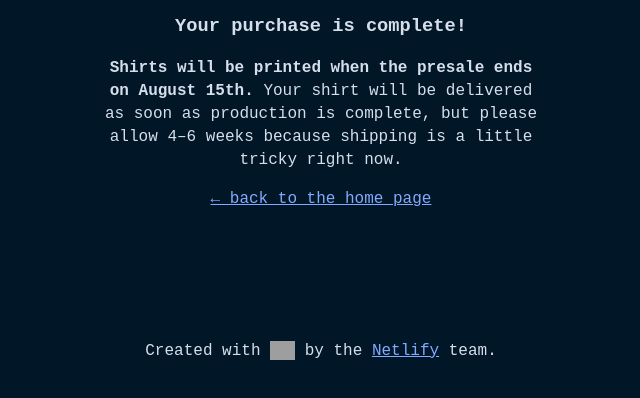
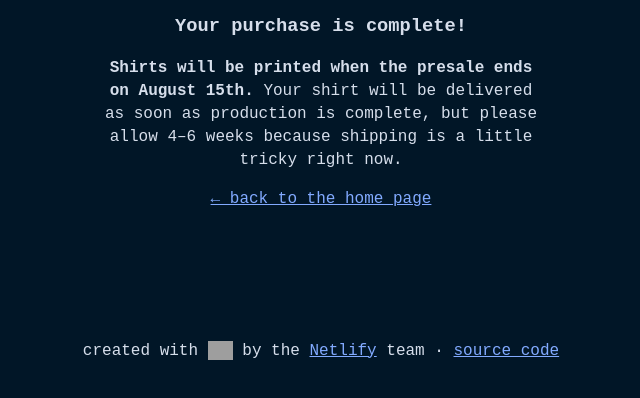
Before and after one commit to jlengstorf/night-owl-swag, a website: page purchased/index.html in a window 1280 px wide. Shown: the part 126-524 px from the top of the page, without its empty margins (319-959 px from the left). Drawn offline with Linux system fonts and the light colour scheme; grey boxes are pictures that could not be loaded.

Commit message:
feat: add link to source code

```diff
--- a/purchased/index.html
+++ b/purchased/index.html
@@ -90,7 +90,7 @@
 
     <footer>
       <p>
-        Created with
+        created with
         <img
           src="https://res.cloudinary.com/jlengstorf/image/upload/f_auto,q_auto/v1596146333/netlify/netliheart.png"
           alt="love"
@@ -100,7 +100,8 @@
           href="https://www.netlify.com/?utm_source=night-owl&utm_medium=footer-jl&utm_campaign=devex"
           >Netlify</a
         >
-        team.
+        team ·
+        <a href="https://github.com/jlengstorf/night-owl-swag">source code</a>
       </p>
     </footer>
   </body>
```
Also changed, not shown: index.html (+2 -1 lines).
